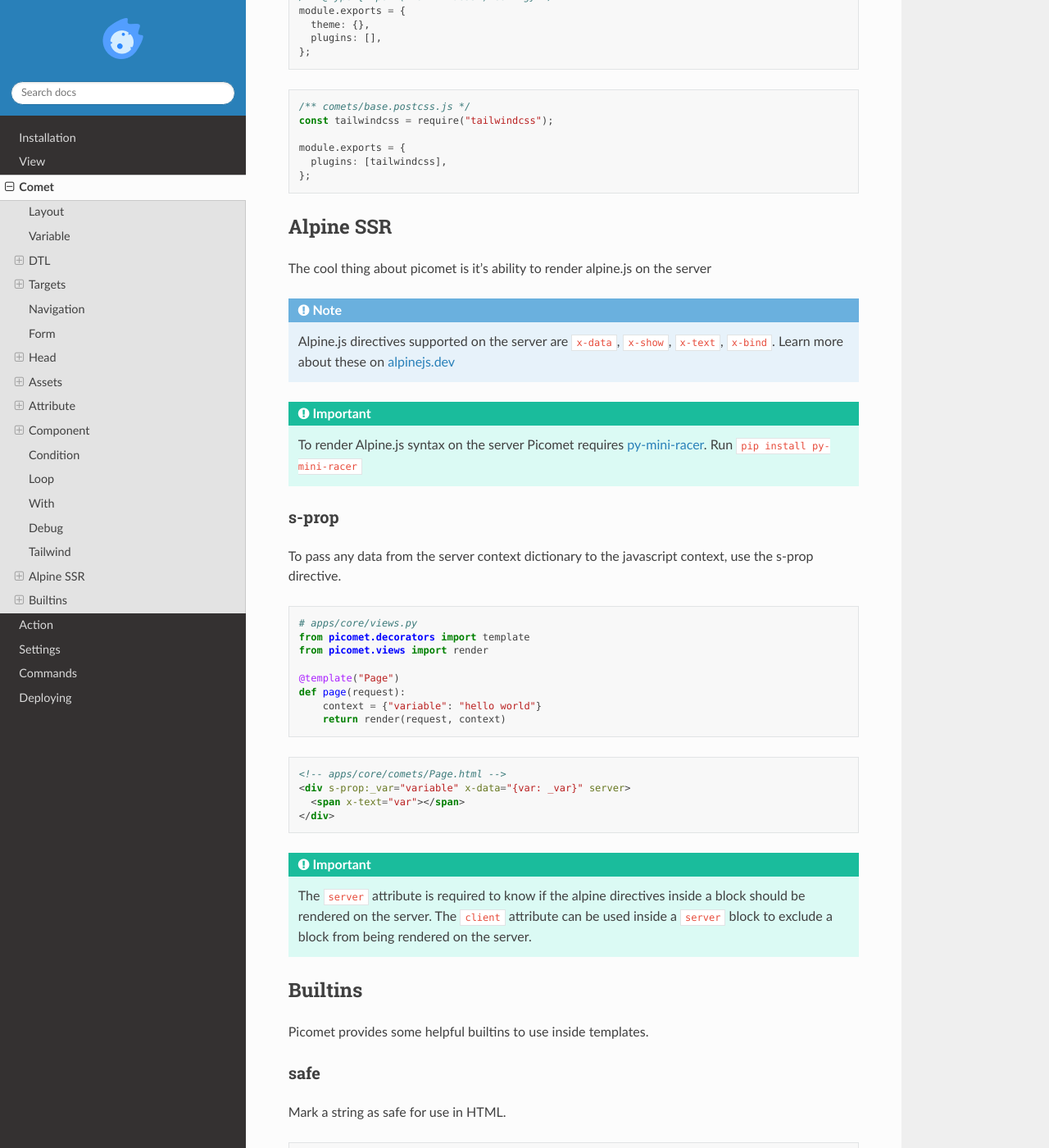
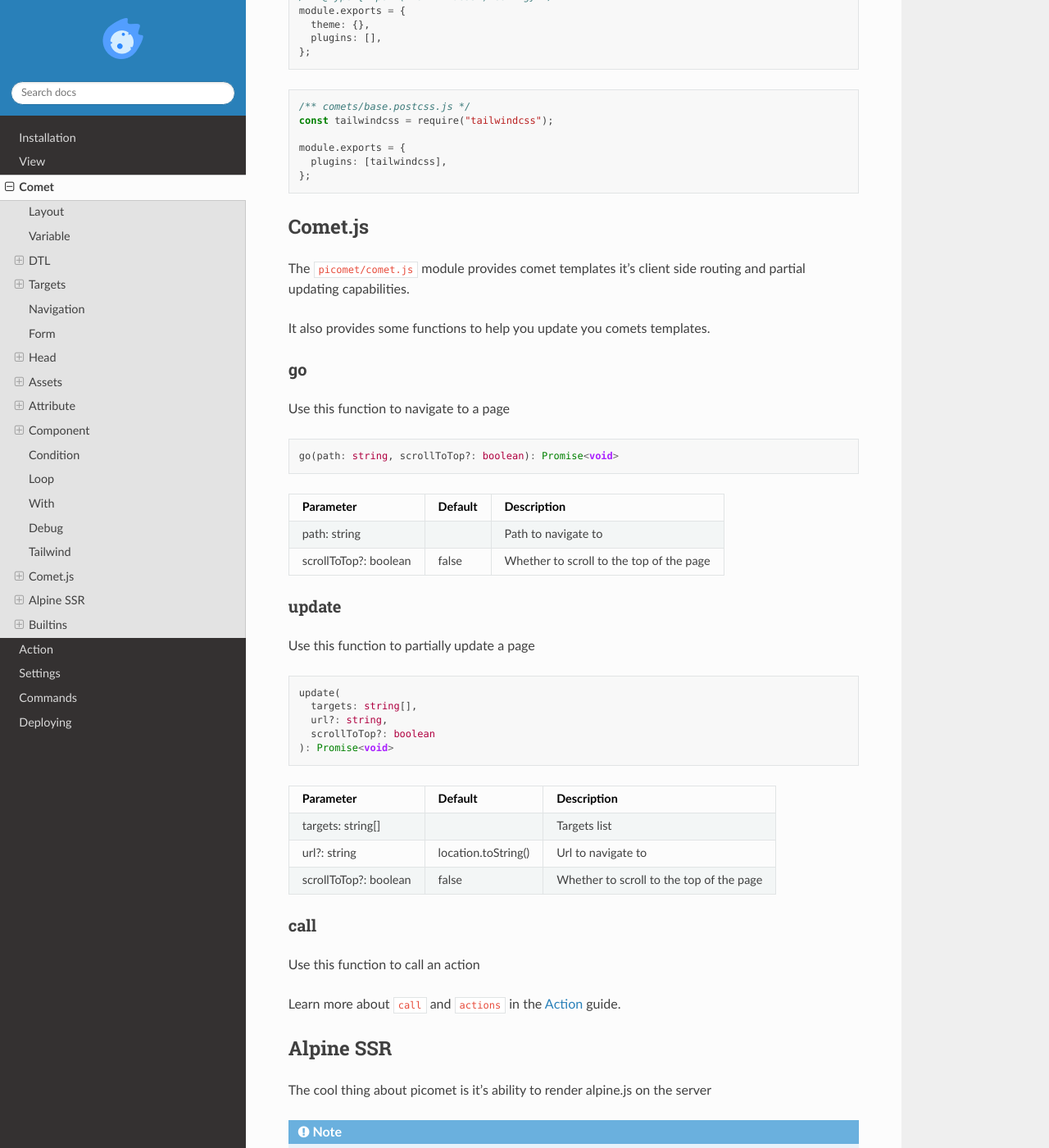
Before and after one commit to picomet/picomet, a Sphinx documentation site: the page built from docs/source/comet.rst, in a window 1280 px wide and 1400 px high, scrolled down 9575 px. Shown: the whole window at 82% size. Built offline with Sphinx 7.4.7 and the Read the Docs theme 2.0.0, drawn with Linux system fonts in a browser that asks for light colours.

Commit message:
feat(comet): add go navigation func

```diff
--- a/docs/source/comet.rst
+++ b/docs/source/comet.rst
@@ -542,6 +542,71 @@
     plugins: [tailwindcss],
   };
 
+Comet.js
+--------
+
+The ``picomet/comet.js`` module provides comet templates it's client side routing and partial updating capabilities.
+
+It also provides some functions to help you update you comets templates.
+
+go
+~~~
+
+Use this function to navigate to a page
+
+.. code-block:: typescript
+
+  go(path: string, scrollToTop?: boolean): Promise<void>
+
+.. list-table::
+   :header-rows: 1
+
+   * - Parameter
+     - Default
+     - Description
+   * - path: string
+     -
+     - Path to navigate to
+   * - scrollToTop?: boolean
+     - false
+     - Whether to scroll to the top of the page
+
+update
+~~~~~~
+
+Use this function to partially update a page
+
+.. code-block:: typescript
+
+  update(
+    targets: string[],
+    url?: string,
+    scrollToTop?: boolean
+  ): Promise<void>
+
+.. list-table::
+   :header-rows: 1
+
+   * - Parameter
+     - Default
+     - Description
+   * - targets: string[]
+     -
+     - Targets list
+   * - url?: string
+     - location.toString()
+     - Url to navigate to
+   * - scrollToTop?: boolean
+     - false
+     - Whether to scroll to the top of the page
+
+call
+~~~~
+
+Use this function to call an action
+
+Learn more about ``call`` and ``actions`` in the :doc:`/action` guide.
+
 
 Alpine SSR
 ----------
```
Also changed, not shown: 1 other file.
